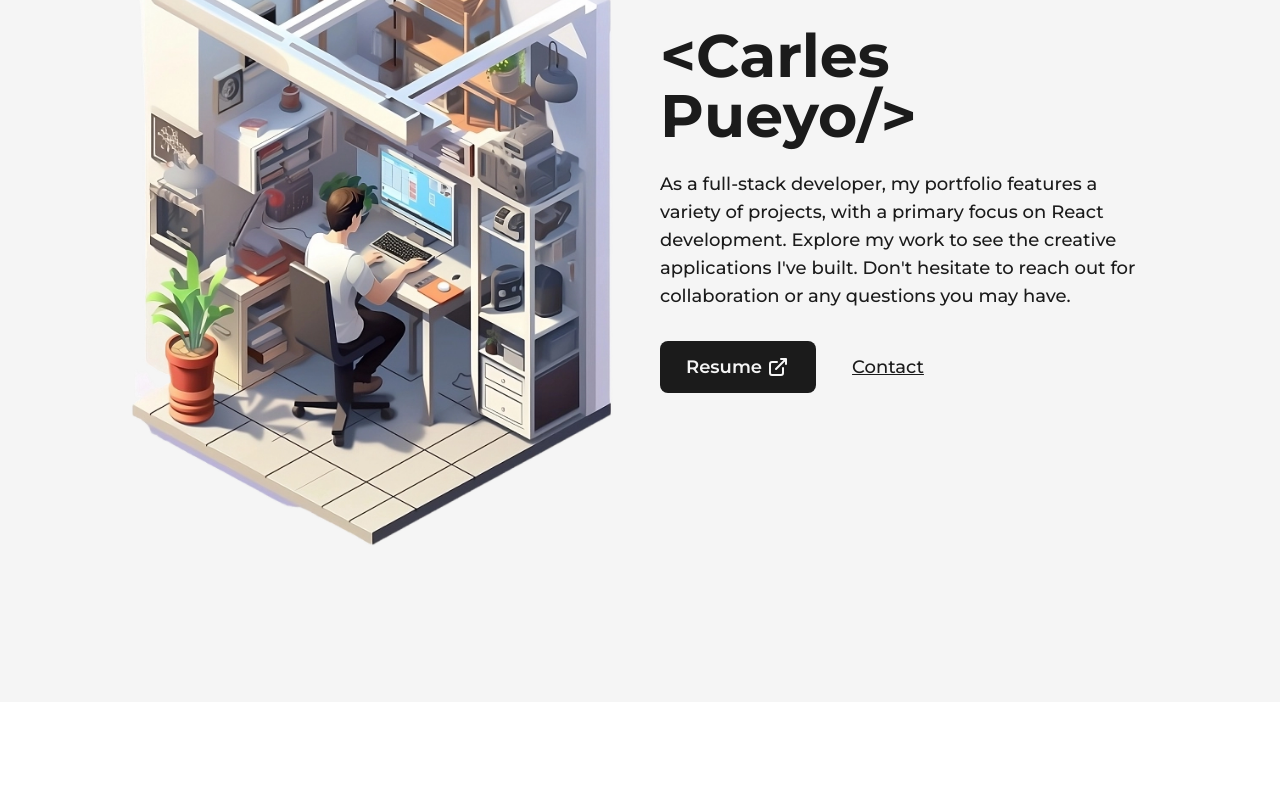
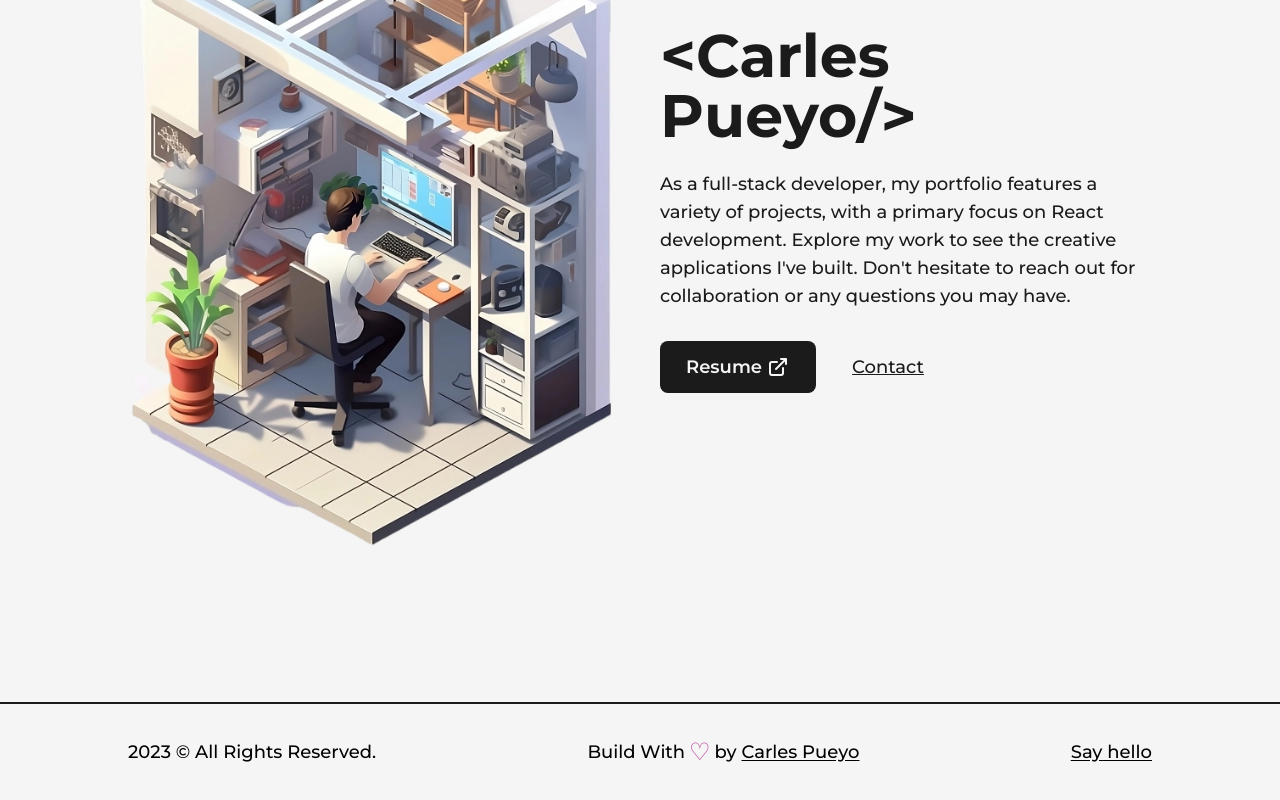
Before and after one commit to cpcastells/cpcastells_portfolio, a Next.js app: page / in a window 1280 px wide. Shown: the part 252-1052 px from the top of the page. Before the commit the page ends 954 px from the top, so only its background shows below. Built offline with nearby package versions, Linux system fonts and the light colour scheme.

Commit message:
Create Footer component

```diff
--- a/src/app/layout.tsx
+++ b/src/app/layout.tsx
@@ -1,6 +1,7 @@
 import "./globals.css";
 import { Montserrat } from "next/font/google";
 import Header from "@/components/Header/Header";
+import Footer from "@/components/Footer/Footer";
 
 const montserrat = Montserrat({
   subsets: ["latin"],
@@ -22,6 +23,7 @@
       <body className={`${montserrat.variable} font-montserrat`}>
         <Header />
         {children}
+        <Footer />
       </body>
     </html>
   );
--- /dev/null
+++ b/src/components/Footer/Footer.tsx
@@ -0,0 +1,29 @@
+import React from "react";
+import Layout from "../Layout/Layout";
+import Link from "next/link";
+
+const Footer = (): React.ReactElement => {
+  return (
+    <footer className="w-full border-t-2 border-solid border-dark font-medium text-lg">
+      <Layout className="py-8 flex items-center justify-between">
+        <span>{new Date().getFullYear()} &copy; All Rights Reserved.</span>
+        <div className="flex items-center">
+          Build With<span className="text-primary text-2xl px-1">&#9825;</span>
+          by&nbsp;
+          <Link
+            href="https://github.com/cpcastells"
+            className="underline underline-offset-2"
+            target="_blank"
+          >
+            Carles Pueyo
+          </Link>
+        </div>
+        <Link href="/" className="underline underline-offset-2" target="_blank">
+          Say hello
+        </Link>
+      </Layout>
+    </footer>
+  );
+};
+
+export default Footer;
```
